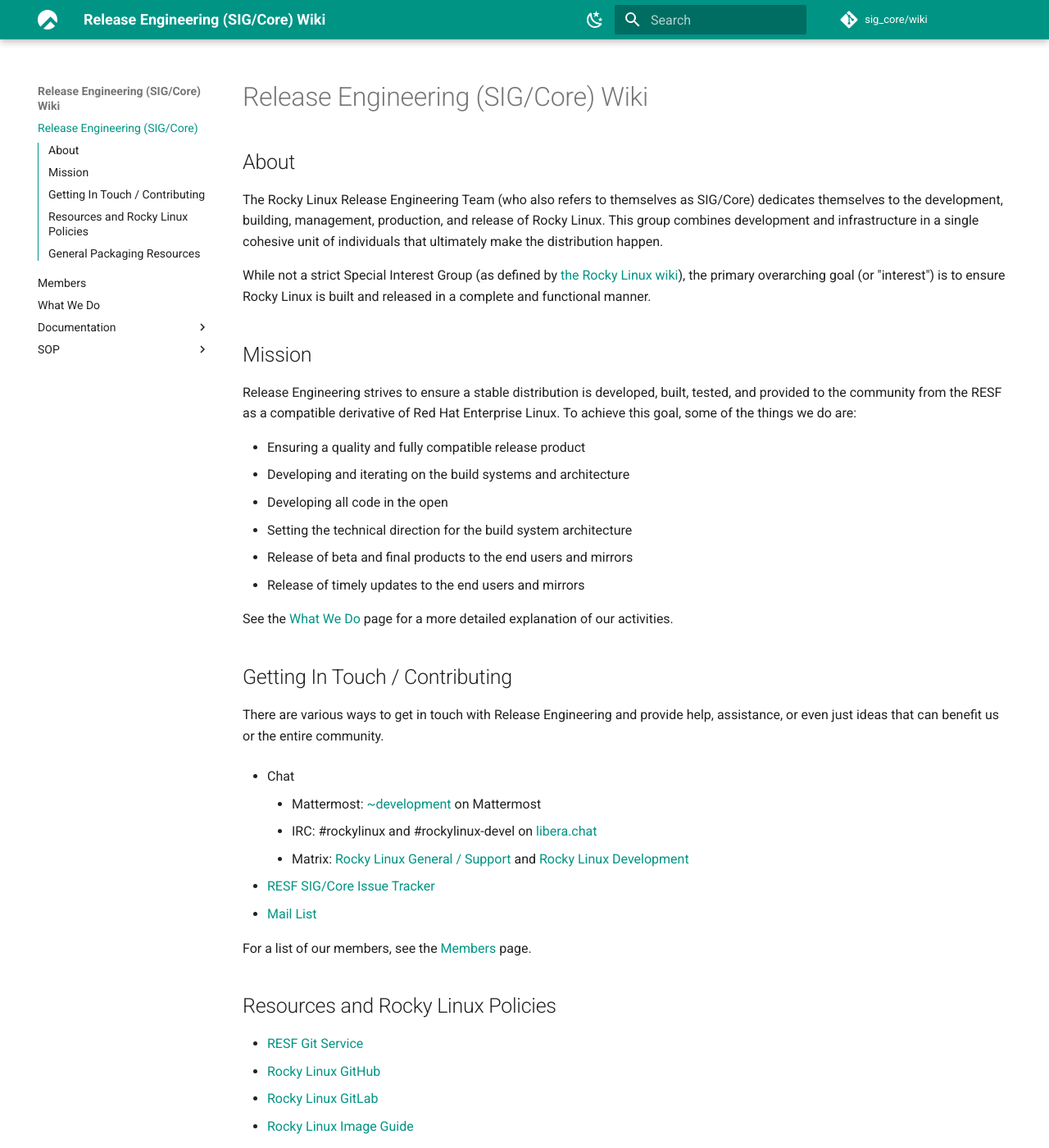
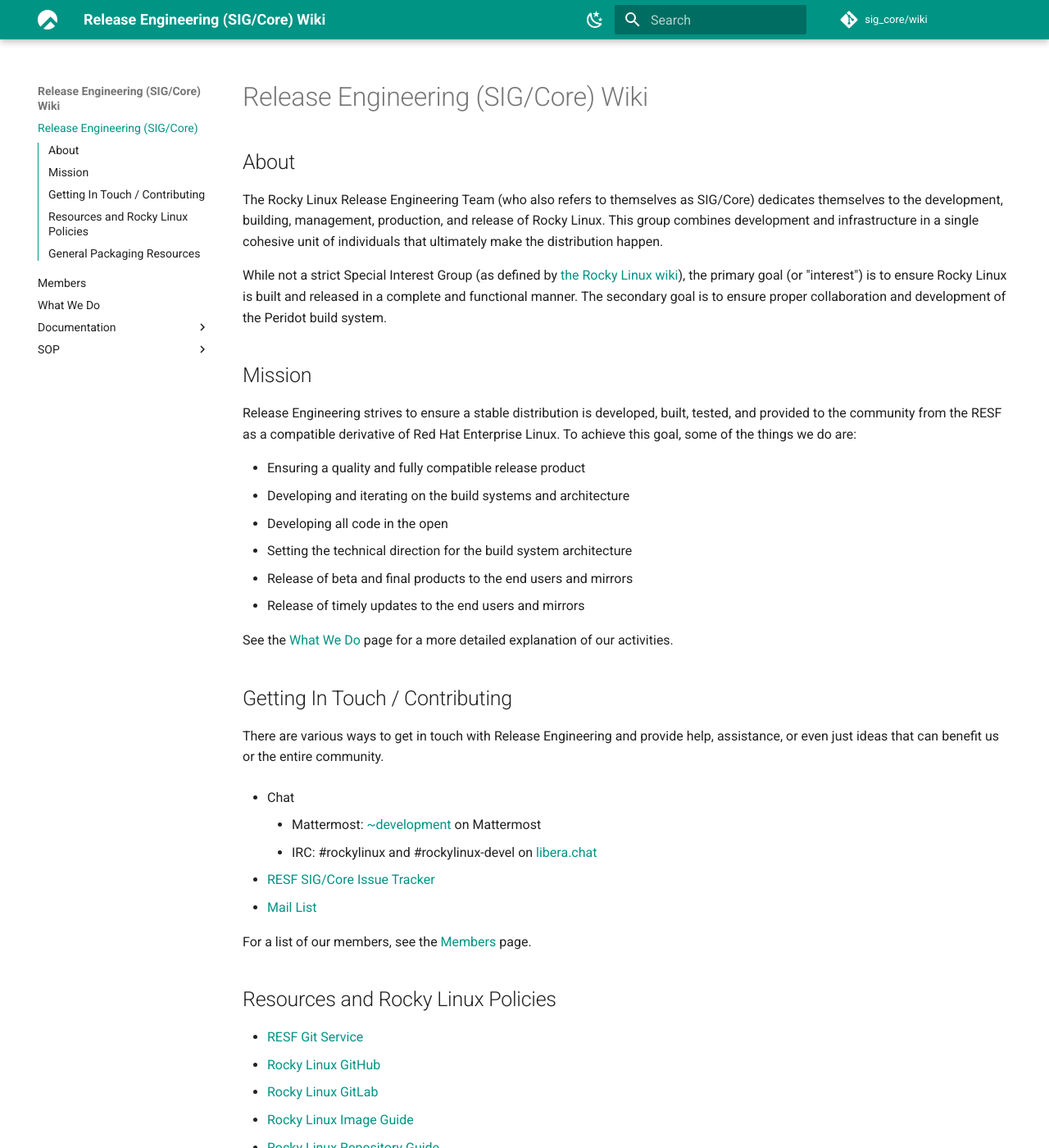
Before and after one commit to rocky-linux/sig-core-wiki, an MkDocs documentation site: the page built from docs/index.md, in a window 1280 px wide and 1400 px high. Shown: the whole window at 82% size. Built offline with MkDocs 1.6.1 and Material for MkDocs 9.7.7, drawn with Linux system fonts in a browser that asks for light colours.

Commit message:
update index further

```diff
--- a/docs/index.md
+++ b/docs/index.md
@@ -8,7 +8,7 @@
 
 The Rocky Linux Release Engineering Team (who also refers to themselves as SIG/Core) dedicates themselves to the development, building, management, production, and release of Rocky Linux. This group combines development and infrastructure in a single cohesive unit of individuals that ultimately make the distribution happen.
 
-While not a strict Special Interest Group (as defined by [the Rocky Linux wiki](https://wiki.rockylinux.org/special_interest_groups/)), the primary overarching goal (or "interest") is to ensure Rocky Linux is built and released in a complete and functional manner.
+While not a strict Special Interest Group (as defined by [the Rocky Linux wiki](https://wiki.rockylinux.org/special_interest_groups/)), the primary goal (or "interest") is to ensure Rocky Linux is built and released in a complete and functional manner. The secondary goal is to ensure proper collaboration and development of the Peridot build system.
 
 ## Mission
 
@@ -31,7 +31,6 @@
 
     * Mattermost: [~development](https://chat.rockylinux.org/rocky-linux/channels/development) on Mattermost
     * IRC: #rockylinux and #rockylinux-devel on [libera.chat](https://libera.chat)
-    * Matrix: [Rocky Linux General / Support](https://matrix.to/#/#rockylinux-support:matrix.org) and [Rocky Linux Development](https://matrix.to/#/#rockylinux-development:matrix.org)
 
 * [RESF SIG/Core Issue Tracker](https://git.resf.org/sig_core/meta/issues)
 * [Mail List](https://lists.resf.org/mailman3/lists/rocky.lists.resf.org/)
```
